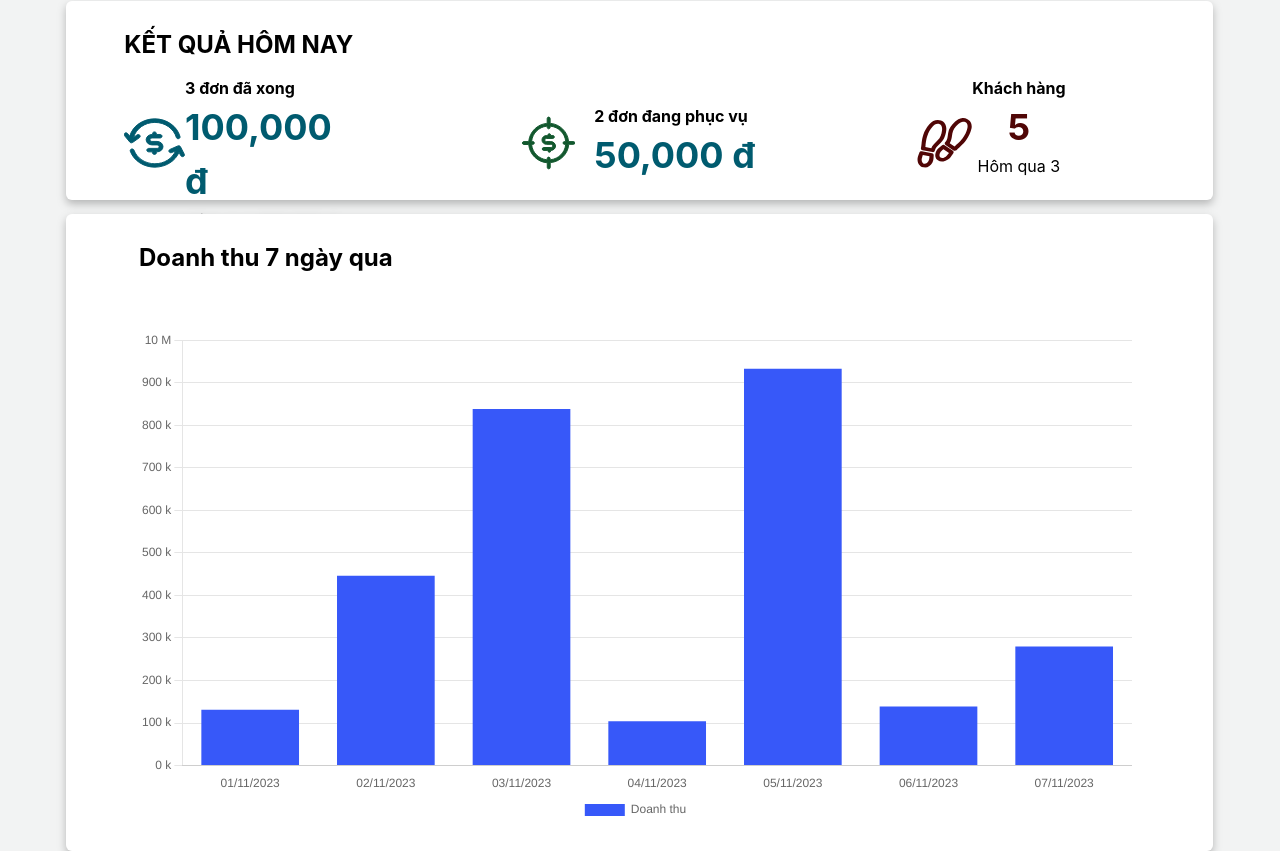
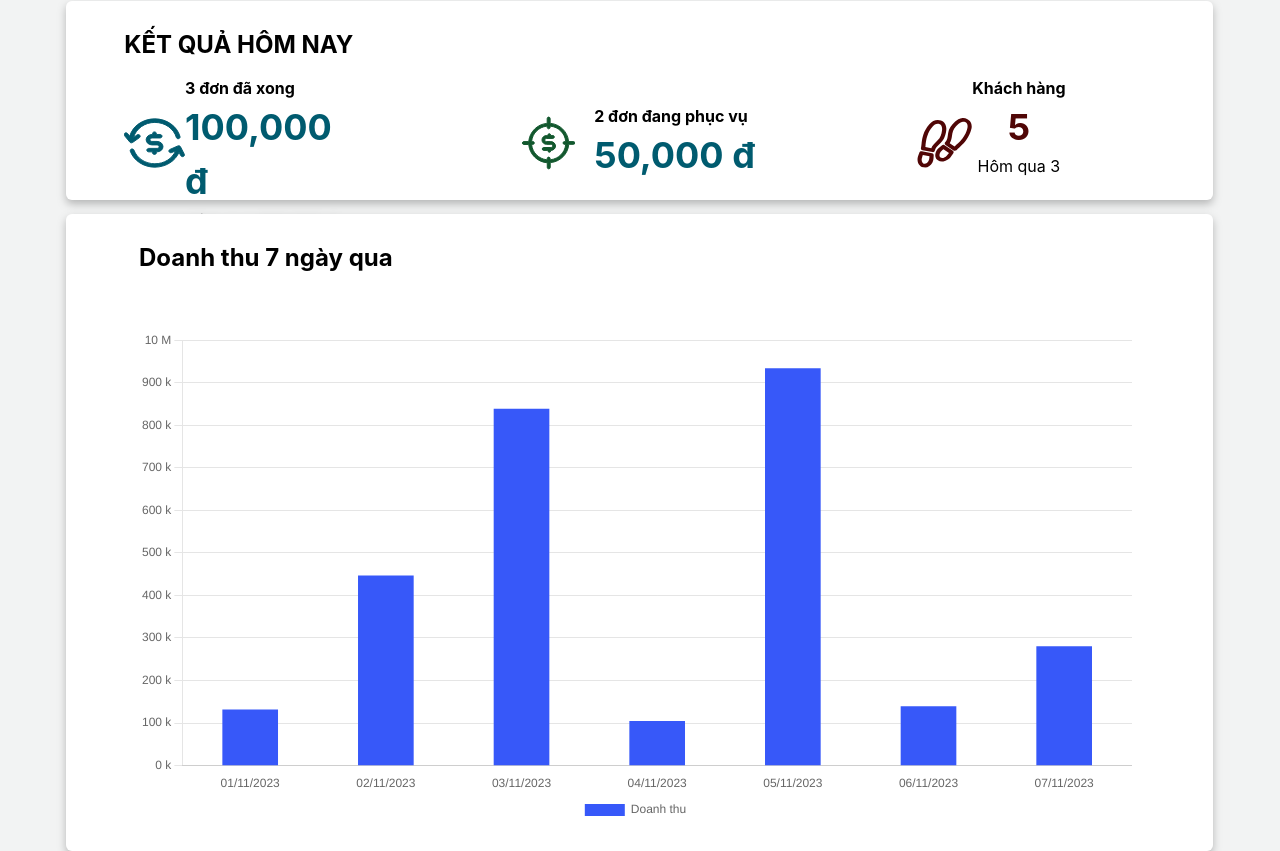
Before and after one commit to SE104-CoffeeShop/SE104_CoffeeShop_FE, a React (Create React App) app: page /admin in a window 1280 px wide. Shown: the part 152-1003 px from the top of the page. Built offline with nearby package versions, Linux system fonts and the light colour scheme.

Commit message:
Update RecentProfit.tsx

```diff
--- a/src/components/Admin/RecentProfit/RecentProfit.tsx
+++ b/src/components/Admin/RecentProfit/RecentProfit.tsx
@@ -73,6 +73,7 @@ export const data = {
             label: 'Doanh thu',
             data: generateDataForLastSevenDays(),
             backgroundColor: '#3758F9',
+            barThickness: 55,
         },
     ],
 };
@@ -81,7 +82,11 @@ export function RecentProfit() {
     return (
         <div className="mt-[0.89rem] flex h-fit w-full flex-col justify-start rounded-md bg-white pb-[1.56rem] pl-[4.56rem] pr-[5.06rem] pt-[1.63rem] drop-shadow-[0px_4px_4px_rgba(0,0,0,0.25)]">
             <h1 className="select-none font-sans text-[1.5rem] font-bold">Doanh thu 7 ngày qua</h1>
-            <Bar options={options} data={data} className="mt-[3.37rem] w-full self-center" />
+            <Bar
+                options={options}
+                data={data}
+                className="mt-[3.37rem] h-[26rem] w-[62.0625rem] self-center"
+            />
         </div>
     );
 }
```
